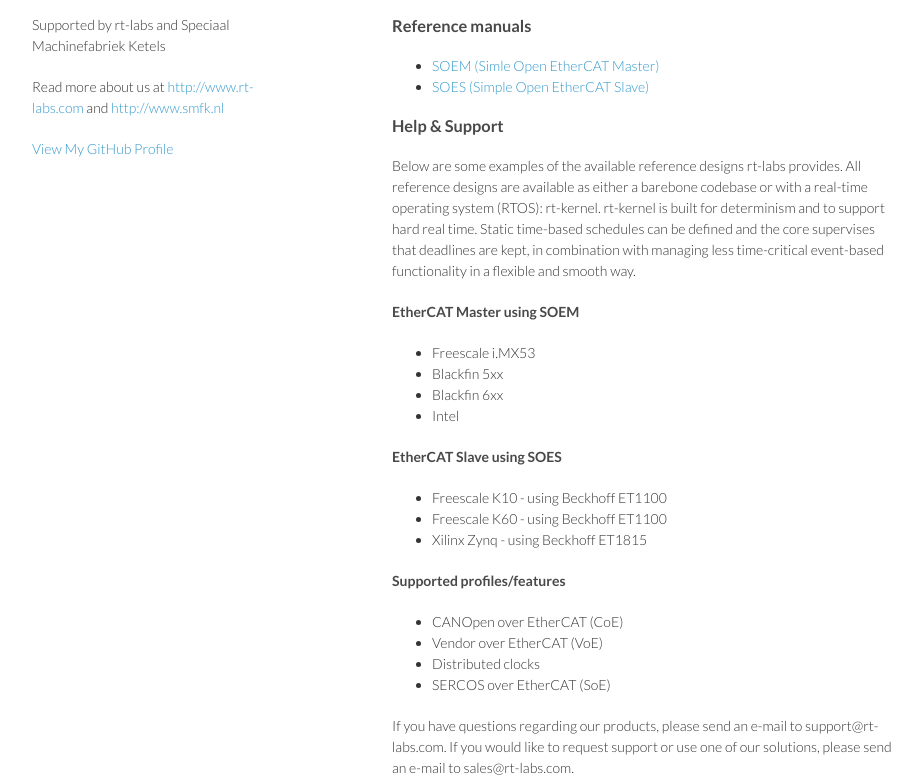
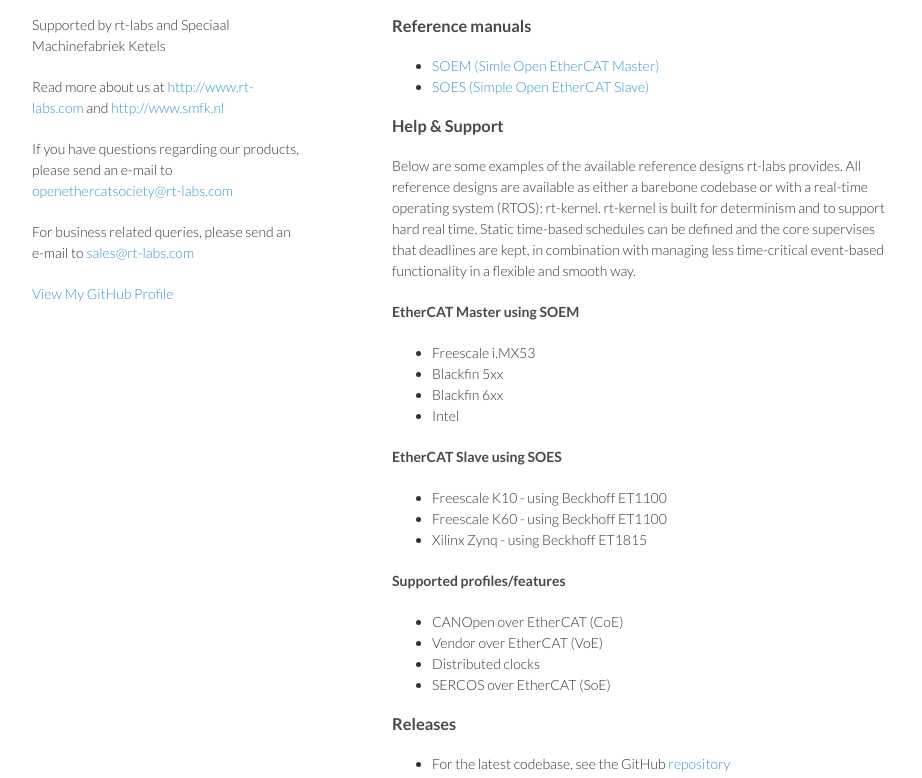
Before and after one commit to OpenEtherCATsociety/OpenEtherCATsociety.github.io, a plain HTML site: page index.html in a window 1280 px wide. Shown: the part 167-945 px from the top of the page, without its empty margins (178-1100 px from the left). Drawn offline with Linux system fonts and the light colour scheme.

Commit message:
Updated mail addresses

```diff
--- a/index.html
+++ b/index.html
@@ -19,10 +19,15 @@
         <p>Welcome to the Open EtherCAT Society</p>
         <p>Supported by rt-labs and Speciaal Machinefabriek Ketels</p>
 
-        Read more about us at <a href="http://www.rt-labs.com/">http://www.rt-labs.com</a>
+        <p>Read more about us at <a href="http://www.rt-labs.com/">http://www.rt-labs.com</a>
         and <a href="http://www.smfk.nl">http://www.smfk.nl</a>
         </p>
 
+        <p>If you have questions regarding our products, please send an e-mail
+        to <a href="mailto:openethercatsociety@rt-labs.com">openethercatsociety@rt-labs.com</a></p>
+
+        <p>For business related queries, please
+        send an e-mail to <a href="mailto:sales@rt-labs.com">sales@rt-labs.com</a></p>
 
         <p class="view"><a href="https://github.com/OpenEtherCATsociety">View My GitHub Profile</a></p>
 
@@ -65,8 +70,6 @@
 	<li>SERCOS over EtherCAT (SoE)</li>
 </ul>
 
-<p>If you have questions regarding our products, please send an e-mail to support@rt-labs.com. If you would like to request support or use one of our solutions, please send an e-mail to sales@rt-labs.com.</p>
-
 <h3>Releases</h3>
 <ul>
     <li>For the latest codebase, see the GitHub <a href="https://github.com/OpenEtherCATsociety">repository</a></li>
```
